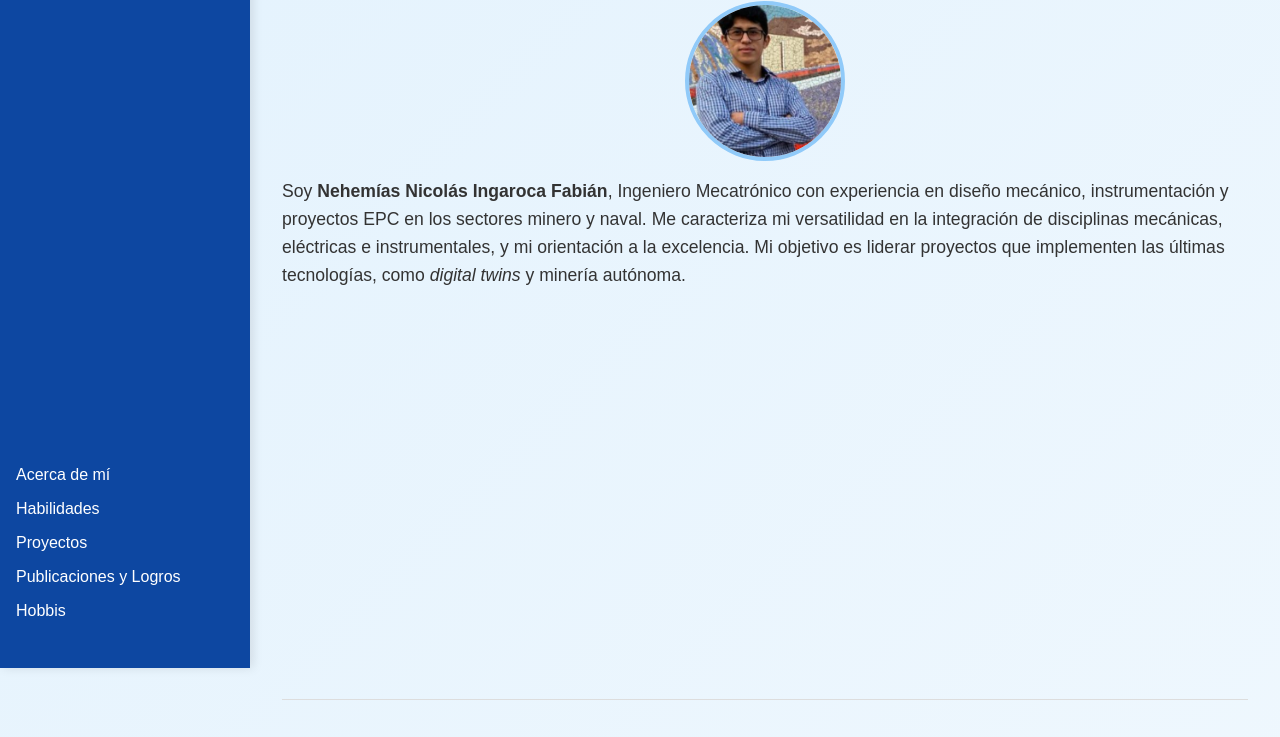
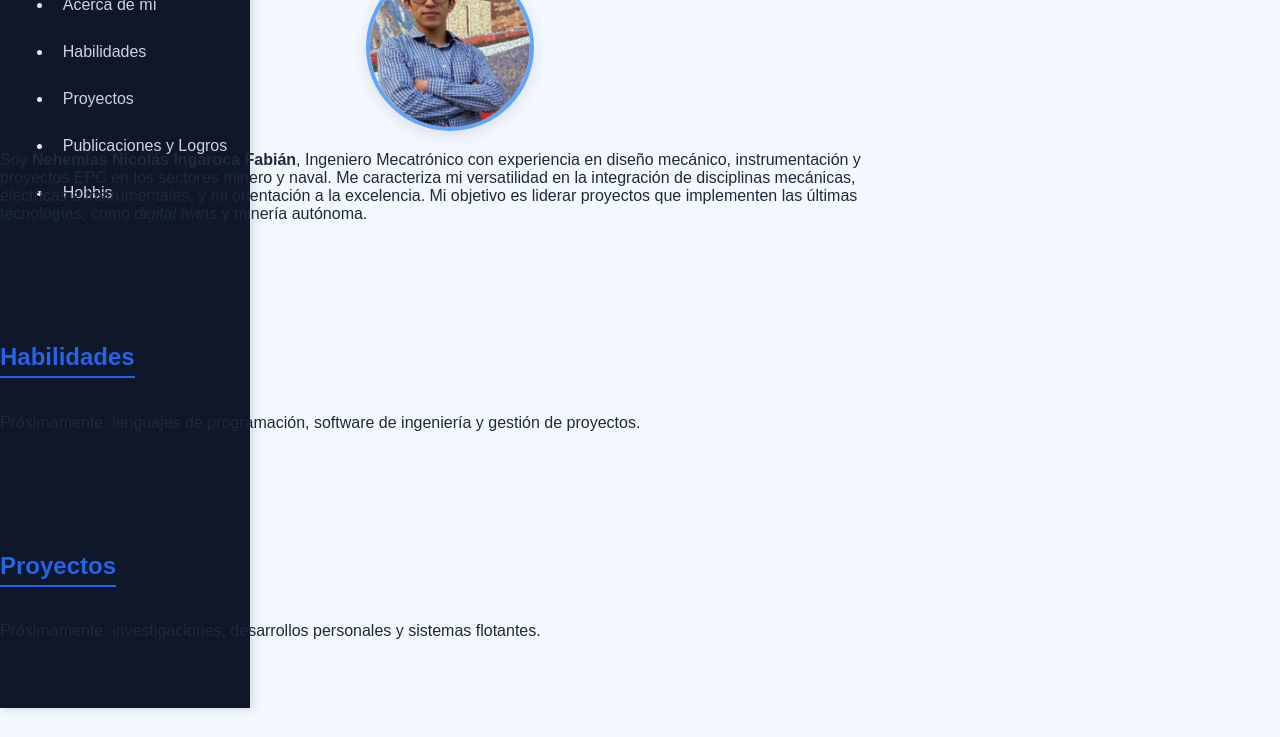
Before and after one commit to nehemiasingaroca56/nehemiasingaroca56.github.io, a plain HTML site: page index.html in a window 1280 px wide. Shown: the part 132-869 px from the top of the page. Drawn offline with Linux system fonts and the light colour scheme.

Commit message:
style.css

```diff
--- a/style.css
+++ b/style.css
@@ -1,97 +1,128 @@
-/* ======== ESTILO GENERAL ======== */
-* {
+/* ======== ESTILO PRINCIPAL - NEHEMÍAS INGAROCA ======== */
+
+/* Fuente moderna y paleta calmada */
+body {
+  font-family: 'Poppins', sans-serif;
   margin: 0;
-  padding: 0;
-  box-sizing: border-box;
-  scroll-behavior: smooth;
-  font-family: 'Poppins', sans-serif;
+  background: #f3f8ff;
+  color: #1e293b;
+  display: flex;
 }
 
-body {
+/* Menú lateral fijo */
+.sidebar {
+  position: fixed;
+  left: 0;
+  top: 0;
+  width: 230px;
+  height: 100vh;
+  background-color: #0f172a;
+  color: #e2e8f0;
   display: flex;
-  background: linear-gradient(135deg, #e3f2fd, #ffffff);
-  color: #222;
+  flex-direction: column;
+  align-items: center;
+  padding: 20px 10px;
+  box-shadow: 2px 0 10px rgba(0, 0, 0, 0.15);
 }
 
-/* ======== MENU LATERAL ======== */
-nav {
-  width: 250px;
-  background: #0d47a1;
-  color: white;
-  position: fixed;
-  height: 100vh;
-  padding: 2rem 1rem;
-  display: flex;
-  flex-direction: column;
-  justify-content: space-between;
-  box-shadow: 3px 0 10px rgba(0, 0, 0, 0.1);
+.sidebar h1 {
+  font-size: 20px;
+  margin-bottom: 15px;
+  text-align: center;
+  color: #60a5fa;
 }
 
-nav h1 {
-  font-size: 1.6rem;
-  margin-bottom: 1rem;
-  text-align: center;
-  color: #bbdefb;
+.sidebar nav {
+  width: 100%;
 }
 
-nav ul {
-  list-style: none;
+.sidebar a {
+  display: block;
+  padding: 12px 10px;
+  margin: 5px 0;
+  text-decoration: none;
+  color: #cbd5e1;
+  font-weight: 500;
+  border-radius: 8px;
+  transition: background 0.3s, color 0.3s;
 }
 
-nav ul li {
-  margin: 1rem 0;
+.sidebar a:hover,
+.sidebar a.active {
+  background: #2563eb;
+  color: #fff;
 }
 
-nav ul li a {
-  color: white;
-  text-decoration: none;
-  font-size: 1rem;
-  transition: all 0.3s ease;
+/* Contenido principal */
+.main-content {
+  margin-left: 230px;
+  padding: 40px 60px;
+  flex-grow: 1;
 }
 
-nav ul li a:hover {
-  color: #90caf9;
-  padding-left: 5px;
+section {
+  margin-bottom: 100px;
+  max-width: 900px;
 }
 
-/* ======== CONTENIDO PRINCIPAL ======== */
-main {
-  margin-left: 250px;
-  padding: 2rem;
-  width: calc(100% - 250px);
+h2 {
+  color: #2563eb;
+  border-bottom: 2px solid #2563eb;
+  display: inline-block;
+  padding-bottom: 5px;
 }
 
-/* ======== SECCIONES ======== */
-section {
-  min-height: 100vh;
-  padding: 3rem 0;
-  border-bottom: 1px solid #ddd;
-}
-
-section h2 {
-  color: #0d47a1;
-  font-size: 2rem;
-  margin-bottom: 1rem;
-}
-
-section p {
-  font-size: 1.1rem;
-  line-height: 1.6;
-  color: #333;
-}
-
-/* ======== FOTO DE PERFIL ======== */
+/* Imagen de perfil */
 .profile-pic {
+  display: block;
+  margin: 20px auto;
   width: 160px;
   height: 160px;
   border-radius: 50%;
-  border: 4px solid #90caf9;
-  display: block;
-  margin: 0 auto 1rem auto;
+  border: 4px solid #60a5fa;
   object-fit: cover;
+  box-shadow: 0 4px 15px rgba(0, 0, 0, 0.1);
 }
 
-/* ======== LINKS ESPECIALES ======== */
-.btn {
-  display: inline-block;
-  background:
+/* Enlaces */
+a {
+  color: #2563eb;
+}
+
+a:hover {
+  text-decoration: underline;
+}
+
+/* Transiciones suaves */
+html {
+  scroll-behavior: smooth;
+}
+
+/* Animación de aparición */
+section {
+  opacity: 0;
+  transform: translateY(20px);
+  animation: fadeIn 1s ease-out forwards;
+}
+
+@keyframes fadeIn {
+  to {
+    opacity: 1;
+    transform: translateY(0);
+  }
+}
+
+/* Responsive */
+@media (max-width: 768px) {
+  .sidebar {
+    width: 100%;
+    height: auto;
+    flex-direction: row;
+    justify-content: space-around;
+  }
+
+  .main-content {
+    margin-left: 0;
+    padding: 20px;
+  }
+}
```
